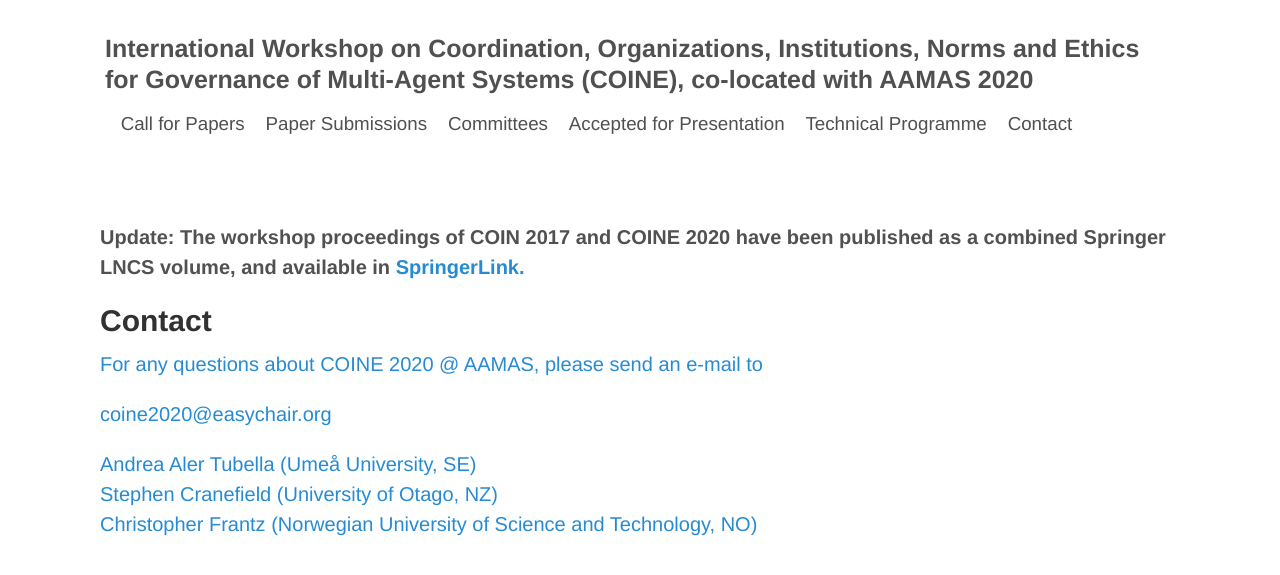
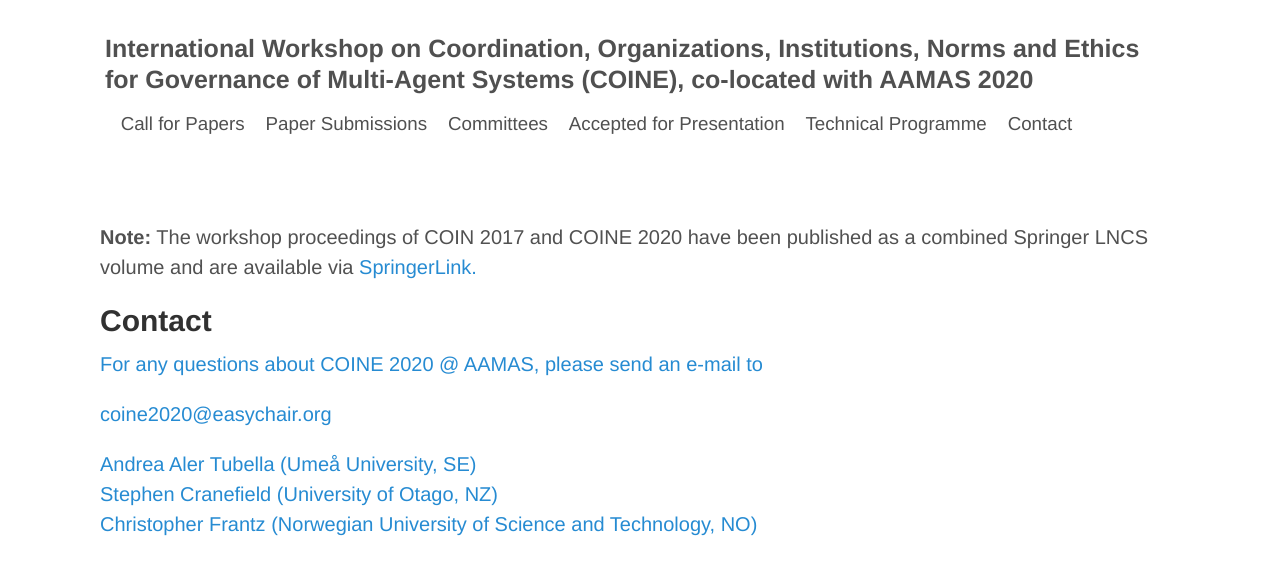
Before and after one commit to coin-workshop/coine-2020-new-zealand, a Jekyll site: the page built from contact.md, in a window 1280 px wide. Shown: the top 575 px of the page. Built offline with Jekyll 4.4.1, drawn with Linux system fonts in a browser that asks for light colours.

Commit message:
Update formatting of SpringerLink reference.

```diff
--- a/_layouts/default.html
+++ b/_layouts/default.html
@@ -45,7 +45,7 @@
 </header>
 
 <div id=".container">
-  <b>Update: The workshop proceedings of COIN 2017 and COINE 2020 have been published as a combined Springer LNCS volume, and available in <a href="https://doi.org/10.1007/978-3-030-72376-7">SpringerLink</href>.</b>
+  <b>Note:</b> The workshop proceedings of COIN 2017 and COINE 2020 have been published as a combined Springer LNCS volume and are available via <a href="https://doi.org/10.1007/978-3-030-72376-7">SpringerLink</href>.
 </div>
 
 <div id="content">
```
Also changed, not shown: index.md (+4 -0 lines).
